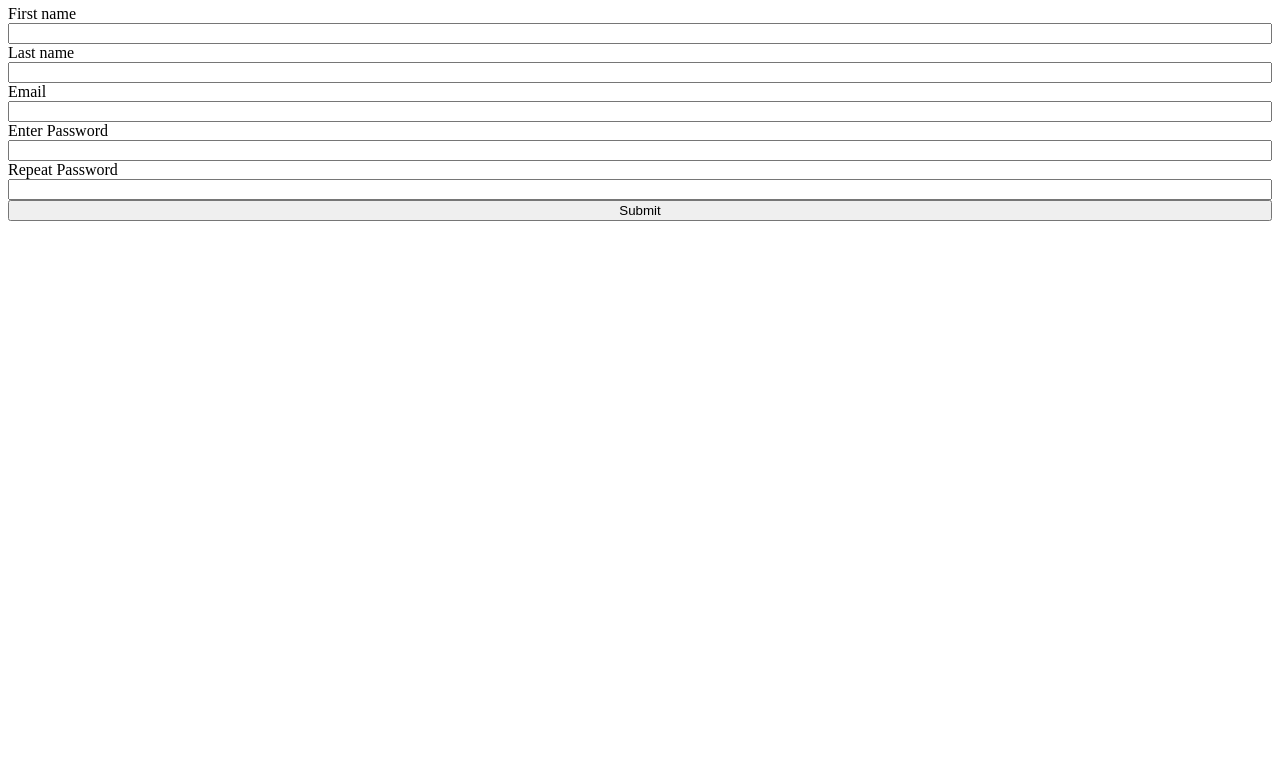
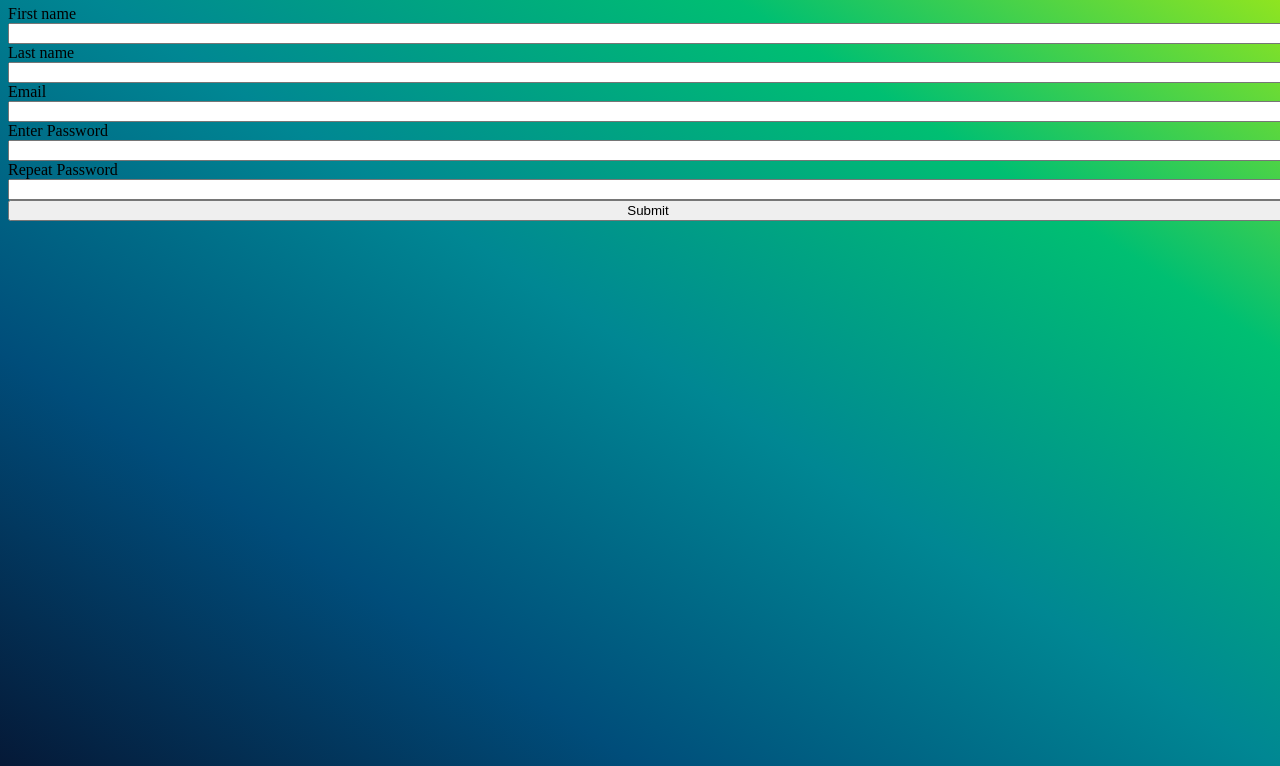
Before and after one commit to IgnjatStjepanovic/javascript-form-validation, a plain HTML site: page index.html in a window 1280 px wide. Shown: the part 62-828 px from the top of the page. Before the commit the page ends 800 px from the top, so only its background shows below. Drawn offline with Linux system fonts and the light colour scheme.

Commit message:
Background color changed.

```diff
--- a/styles.css
+++ b/styles.css
@@ -1,5 +1,10 @@
+body {
+    width:  100vw;
+    height: 100vh;
+    background-image: linear-gradient(to right top, #051937, #004d7a, #008793, #00bf72, #a8eb12);
+}
+
 form {
     display: flex;
     flex-direction: column;
-
 }
```
